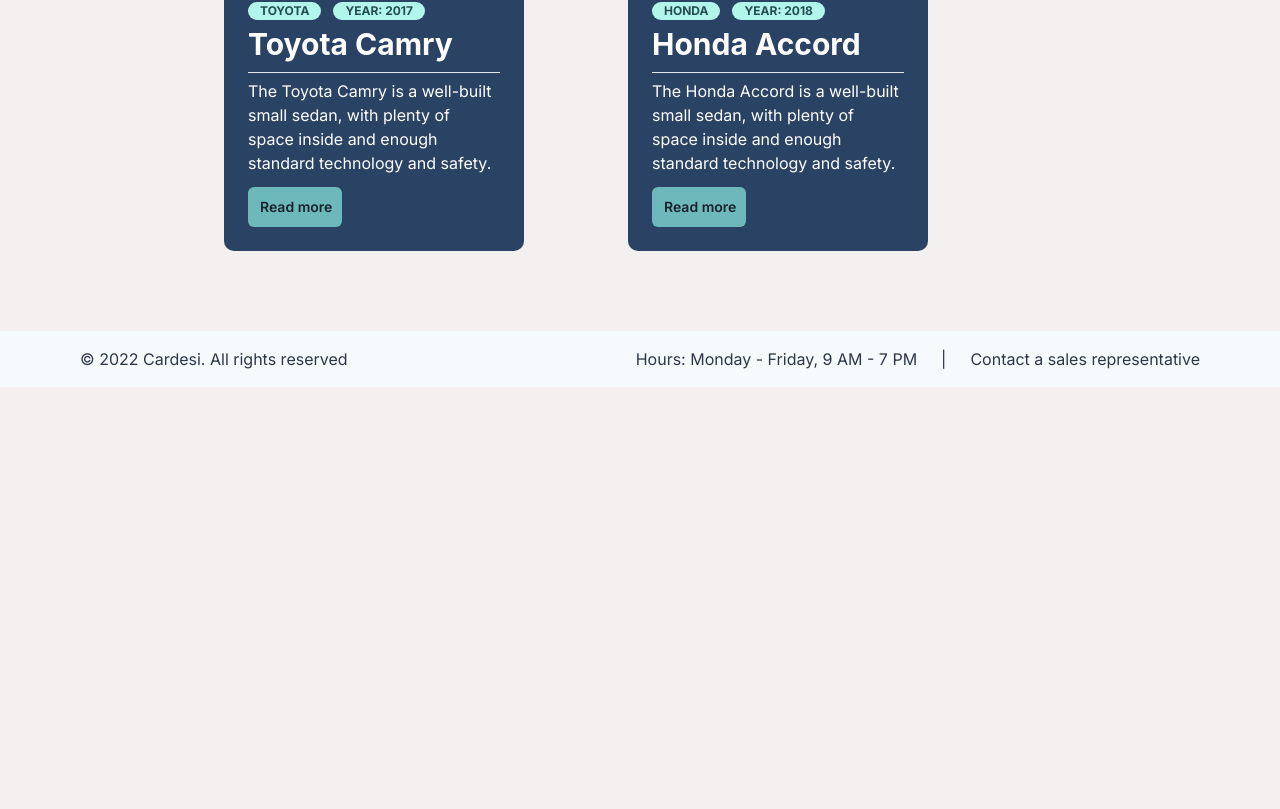
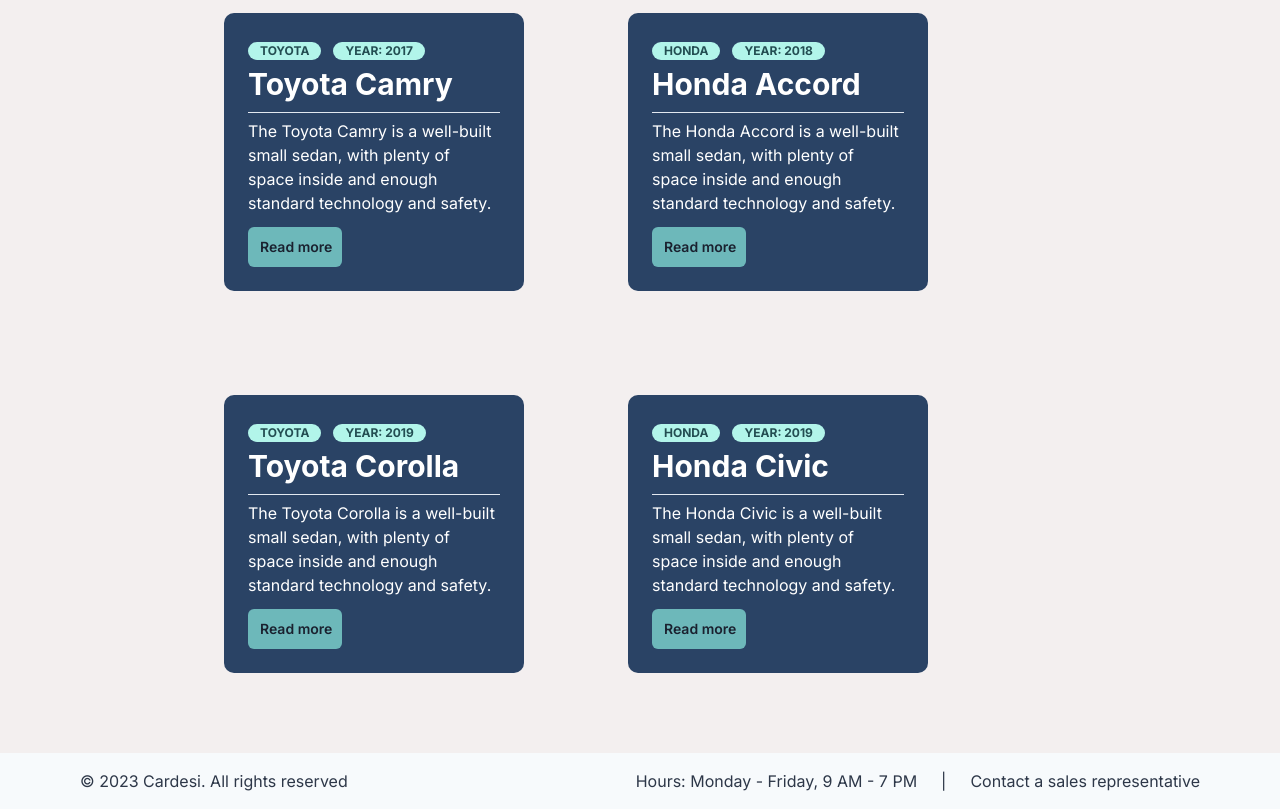
Before and after one commit to PranTanTheMan/Cardesi, a Next.js app: page /browse in a window 1280 px wide. Shown: the part 1409-2218 px from the top of the page. Before the commit the page ends 1796 px from the top, so only its background shows below. Built offline with nearby package versions, Linux system fonts and the light colour scheme.

Commit message:
More cars

```diff
--- a/components/footer.tsx
+++ b/components/footer.tsx
@@ -56,7 +56,7 @@
           spacing={20}
           justify={{ base: 'center', md: 'space-between' }}
           align={{ base: 'center', md: 'center' }}>
-          <Text>© 2022 Cardesi. All rights reserved</Text>
+          <Text>© 2023 Cardesi. All rights reserved</Text>
           <Stack direction={'row'} spacing={6}>
            <Text>Hours: Monday - Friday, 9 AM - 7 PM</Text>
            <Text>
--- a/pages/browse.jsx
+++ b/pages/browse.jsx
@@ -40,7 +40,7 @@
           </Flex>
         </Box>
       </Flex>
-      <Flex px="2rem" direction={"column"} marginTop={"20px"}>
+      <Flex px="2rem" direction={"column"} mt={"40px"} mb={"20px"}>
         <Heading pb="10px" color={"primary"} margin="auto">
           Browse our inventory
         </Heading>
@@ -88,7 +88,6 @@
         <CarCard
           make="Nissan"
           image="https://www.cnet.com/a/img/resize/84775954b9a9ec929c7252c08392ae799254e9f7/hub/2012/01/30/a03e0cd3-bb76-11e2-8a8e-0291187978f3/35128655_OVR_900x600.jpg?auto=webp&width=768"
-
           name="Nissan Versa"
           year="2011"
           price="8,090"
@@ -98,7 +97,6 @@
           bigDescription="The redesigned Versa sits 2.3 inches lower, is 1.8 inches wider and has a 1.6-inch-longer profile than the previous generation. Its styling bears a strong resemblance to its larger sibling, the Nissan Altima, which is a big step up for the subcompact. And while the price has increased, you're getting more features than before. Formerly top-trim-exclusive features such as power windows, power locks, and keyless entry with push-button start are now standard on the base S trim level."
         />
         <CarCard
-
           make="Toyota"
           image="https://www.cnet.com/a/img/resize/84775954b9a9ec929c7252c08392ae799254e9f7/hub/2012/01/30/a03e0cd3-bb76-11e2-8a8e-0291187978f3/35128655_OVR_900x600.jpg?auto=webp&width=768"
           name="Toyota Camry"
@@ -118,9 +116,36 @@
           miles="40,000"
           condition="Excellent"
           smallDescription="The Honda Accord is a well-built small sedan, with plenty of space inside and enough standard technology and safety."
-        bigDescription={"The hybrid powertrain has become a more significant part of the Accord lineup for this new generation as it's standard on all but the two least-expensive trims. Those two, the LX and EX, are powered by the familiar 192-hp, 1.5-liter turbocharged four-cylinder gas engine carried over from the outgoing model—and they come exclusively with a continuously variable automatic transmission (CVT). "}
+          bigDescription={
+            "The hybrid powertrain has become a more significant part of the Accord lineup for this new generation as it's standard on all but the two least-expensive trims. Those two, the LX and EX, are powered by the familiar 192-hp, 1.5-liter turbocharged four-cylinder gas engine carried over from the outgoing model—and they come exclusively with a continuously variable automatic transmission (CVT). "
+          }
         />
-
+        <CarCard
+          make="Toyota"
+          image="https://www.cnet.com/a/img/resize/84775954b9a9ec929c7252c08392ae799254e9f7/hub/2012/01/30/a03e0cd3-bb76-11e2-8a8e-0291187978f3/35128655_OVR_900x600.jpg?auto=webp&width=768"
+          name="Toyota Corolla"
+          year="2019"
+          price="20,900"
+          miles="20,000"
+          condition="Excellent"
+          smallDescription="The Toyota Corolla is a well-built small sedan, with plenty of space inside and enough standard technology and safety."
+          bigDescription={
+            "The hybrid powertrain has become a more significant part of the Corolla lineup for this new generation as it's standard on all but the two least-expensive trims. Those two, the LX and EX, are powered by the familiar 192-hp, 1.5-liter turbocharged four-cylinder gas engine carried over from the outgoing model—and they come exclusively with a continuously variable automatic transmission (CVT). "
+          }
+        />
+        <CarCard
+          make="Honda"
+          image="https://www.cnet.com/a/img/resize/84775954b9a9ec929c7252c08392ae799254e9f7/hub/2012/01/30/a03e0cd3-bb76-11e2-8a8e-0291187978f3/35128655_OVR_900x600.jpg?auto=webp&width=768"
+          name="Honda Civic"
+          year="2019"
+          price="20,900"
+          miles="20,000"
+          condition="Excellent"
+          smallDescription="The Honda Civic is a well-built small sedan, with plenty of space inside and enough standard technology and safety."
+          bigDescription={
+            "The hybrid powertrain has become a more significant part of the Civic lineup for this new generation as it's standard on all but the two least-expensive trims. Those two, the LX and EX, are powered by the familiar 192-hp, 1.5-liter turbocharged four-cylinder gas engine carried over from the outgoing model—and they come exclusively with a continuously variable automatic transmission (CVT). "
+          }
+        />
       </Wrap>
       <Footer></Footer>
     </>
```
Lines whose indentation alone changed are shown as unchanged.
